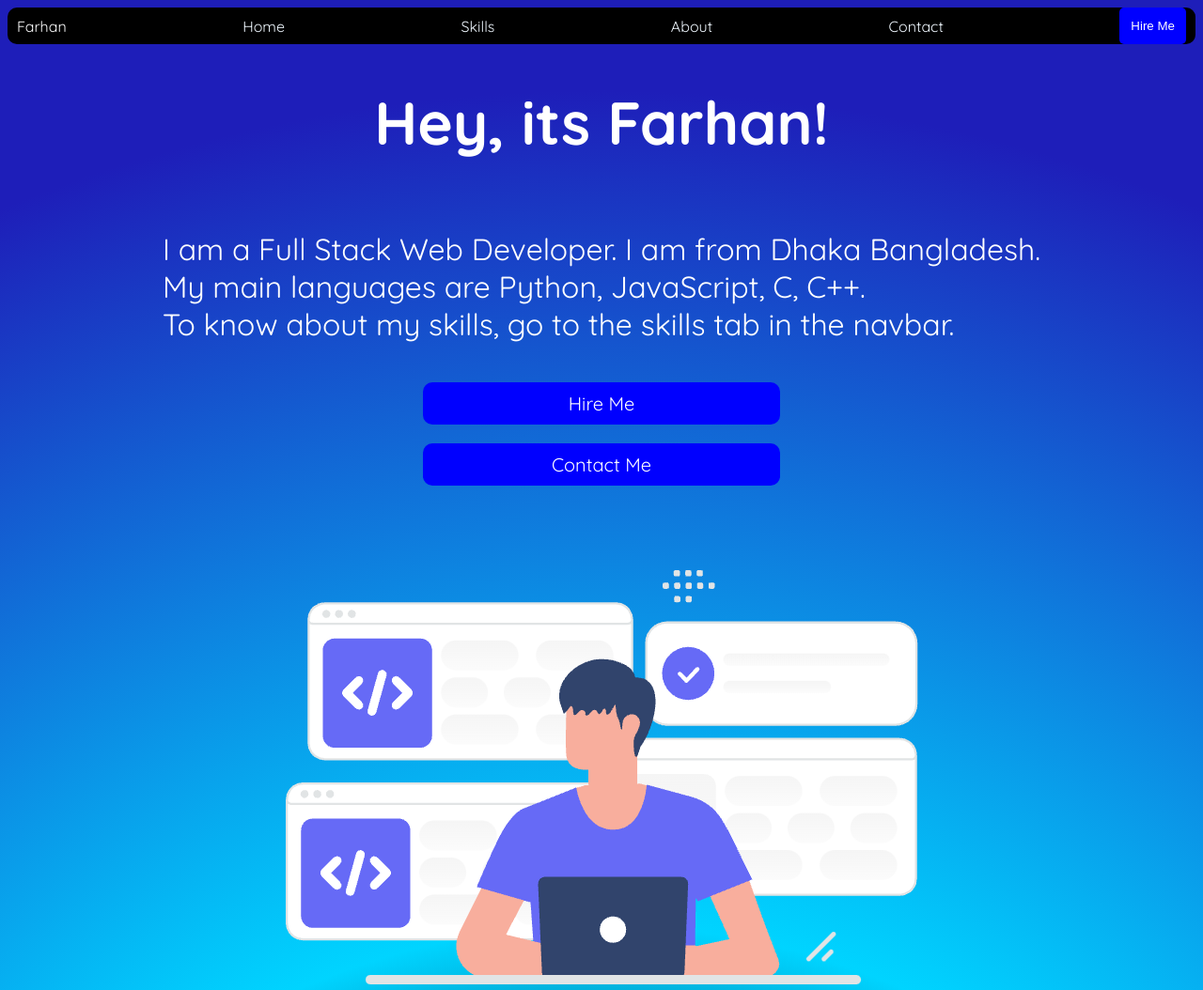
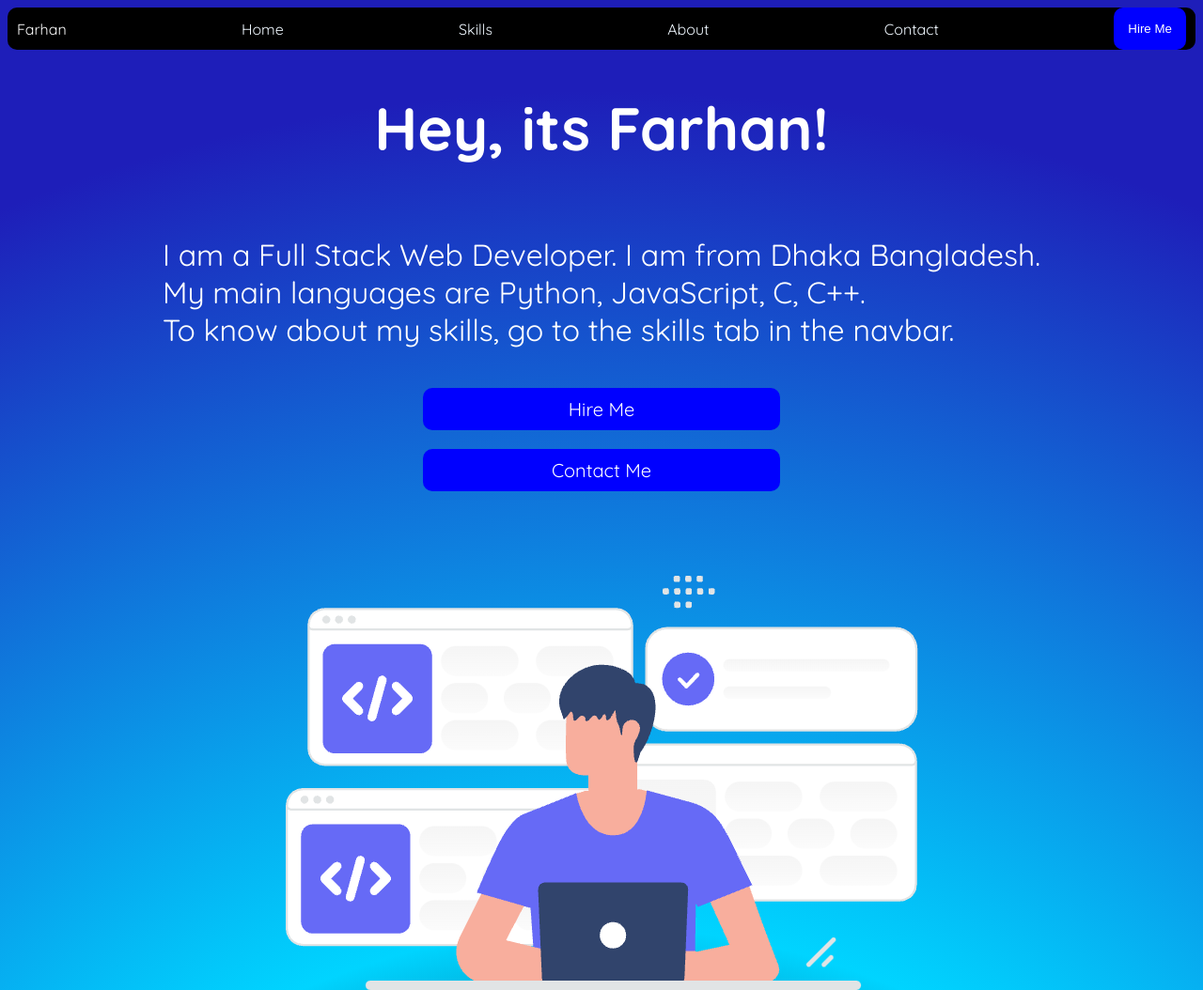
Before and after one commit to FarhanAlam-964/Simple-Portofolio, a plain HTML site: page index.html in a window 1280 px wide. Shown: the top 1054 px of the page at 94% size. Drawn offline with Linux system fonts and the light colour scheme.

Commit message:
Update style.css

```diff
--- a/style.css
+++ b/style.css
@@ -6,6 +6,11 @@ body{
     background: rgb(4,1,46);
     background: radial-gradient(circle, rgba(4,1,46,1) 19%, rgba(0,212,255,1) 42%, rgba(30,30,185,1) 89%);
 }
+
+html {
+    scroll-behavior: smooth;
+}
+
 
 nav{
     display: flex;
@@ -31,8 +36,8 @@ a{
 
 
 #Nav-button{
-    border-radius: 5px;
-    padding: 12px;
+    border-radius: 10px;
+    padding: 15px;
     border: none;
     background-color: hsl(240, 100%, 50%);
     color: rgb(255, 255, 255);
```
